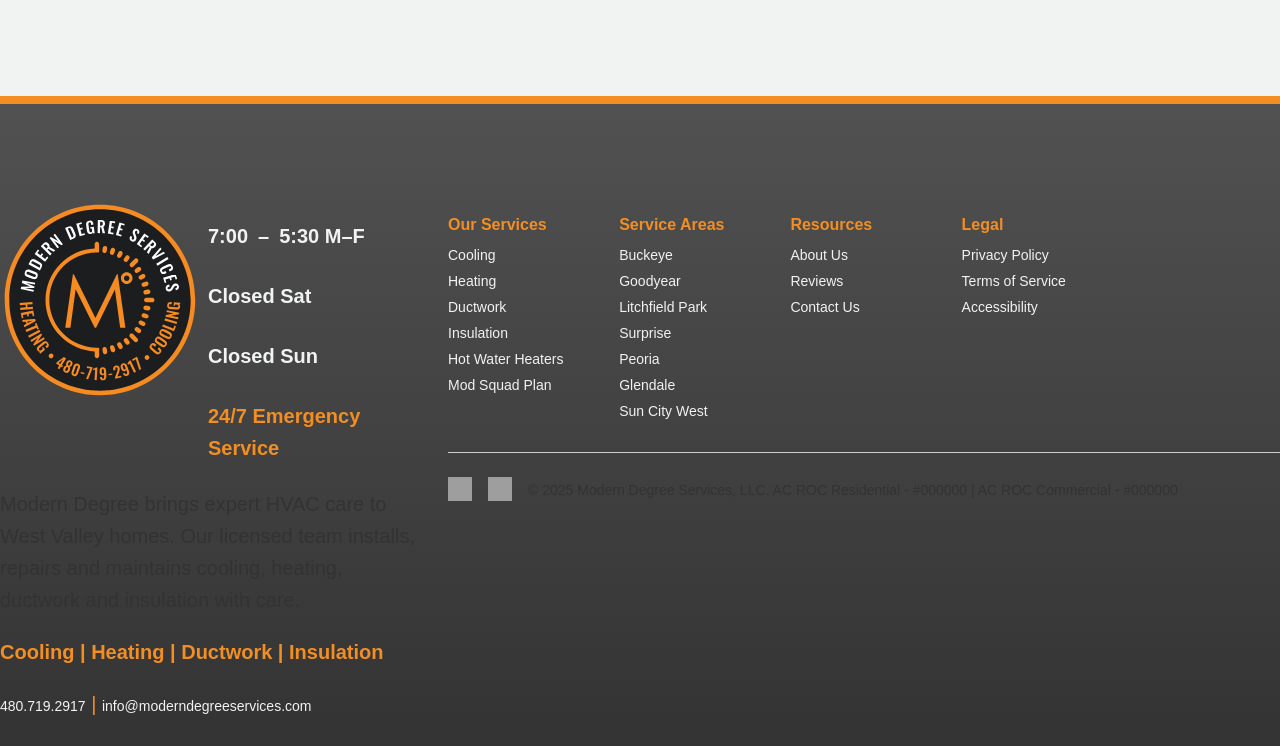
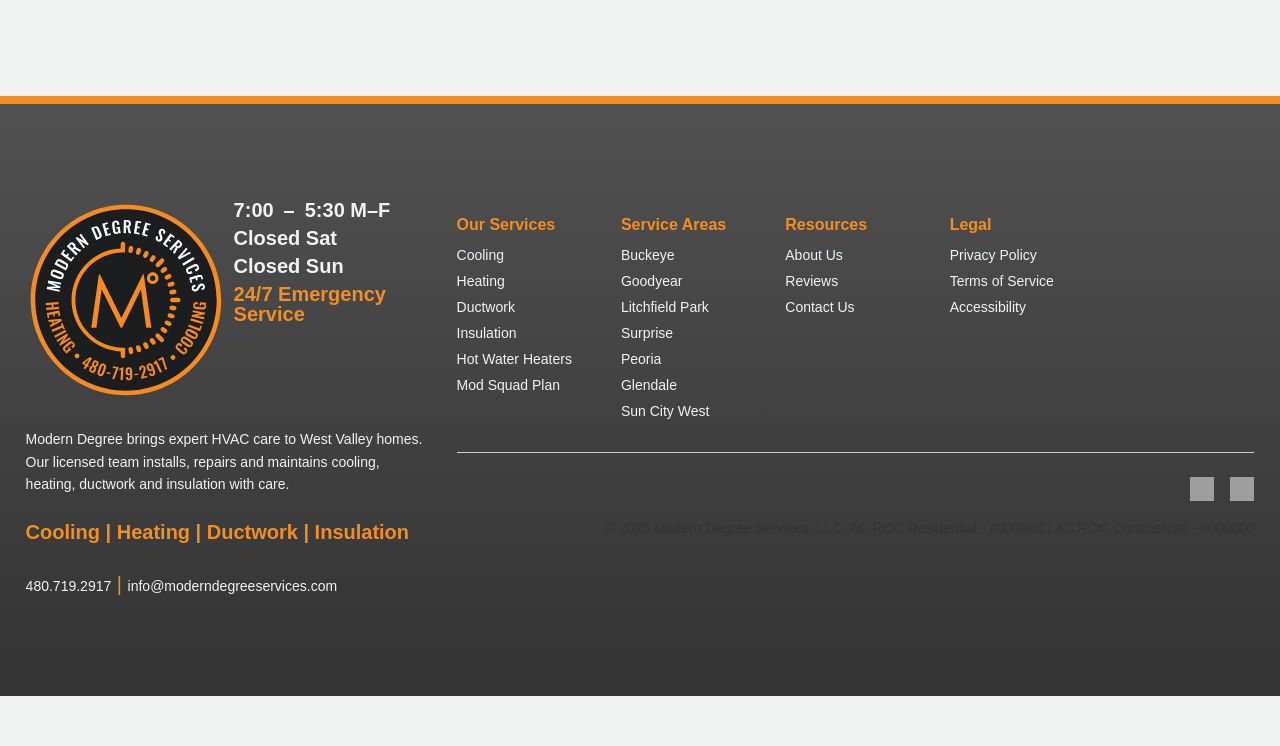
Before and after one commit to bfuller7141/Modern-Degree, an Astro site: page / in a window 1280 px wide. Shown: the part 5679-6425 px from the top of the page. After the commit the page ends 6375 px from the top, so only its background shows below. Built offline with nearby package versions, Linux system fonts and the light colour scheme; Astro itself is replaced by a stand-in of ours; grey boxes are pictures that could not be loaded; a web font is replaced by a local one.

Commit message:
Update FooterMain.astro

```diff
--- a/src/components/FooterMain.astro
+++ b/src/components/FooterMain.astro
@@ -1,5 +1,5 @@
 <footer class="footer">
-  <div class="footer-padding">
+  <div class="padding-normal">
     <div class="container">
       <div class="footer-grid">
         <div class="footer-left">
@@ -14,13 +14,13 @@
               />
             </a>
             <div class="hours">
-              <p class="body-text white"><strong>7:00 – 5:30 M–F</strong></p>
-              <p class="body-text white"><strong>Closed Sat</strong></p>
-              <p class="body-text white"><strong>Closed Sun</strong></p>
-              <p class="body-text orange"><strong>24/7 Emergency Service</strong></p>
+              <p class="body-text white foot"><strong>7:00 – 5:30 M–F</strong></p>
+              <p class="body-text white foot"><strong>Closed Sat</strong></p>
+              <p class="body-text white foot"><strong>Closed Sun</strong></p>
+              <p class="body-text orange foot"><strong>24/7 Emergency Service</strong></p>
             </div>
           </div>
-          <p class="body-text">
+          <p class="body-text small white">
             Modern Degree brings expert HVAC care to West Valley homes. Our licensed team installs, repairs and maintains cooling, heating, ductwork and insulation with care.
           </p>
           <p class="body-text orange"><strong>Cooling | Heating | Ductwork | Insulation</strong></p>
@@ -106,9 +106,7 @@
     );
     border-top: var(--primary-500) solid 0.5rem;
   }
-  .footer-padding {
-    padding-block: var(--section-spacing-vertical-md) var(--section-spacing-horizontal);
-  }
+
   .footer-grid {
     display: grid;
     grid-template-columns: 1fr 2fr;
@@ -164,7 +162,7 @@
     border-top: 1px solid var(--gray-300);
     padding-top: 1.5rem;
     display: flex;
-    flex-direction: row;
+    flex-direction: column;
     align-items: flex-end;
     justify-content: flex-start;
     flex-wrap: wrap;
@@ -184,6 +182,12 @@
     font-size: 0.875rem;
     margin: 0;
   }
+  .body-text.foot {
+    margin: 0;
+    padding:0;
+    line-height: 1;
+  }
+
   @media (max-width: 768px) {
     .footer-grid {
       grid-template-columns: 1fr;
```
